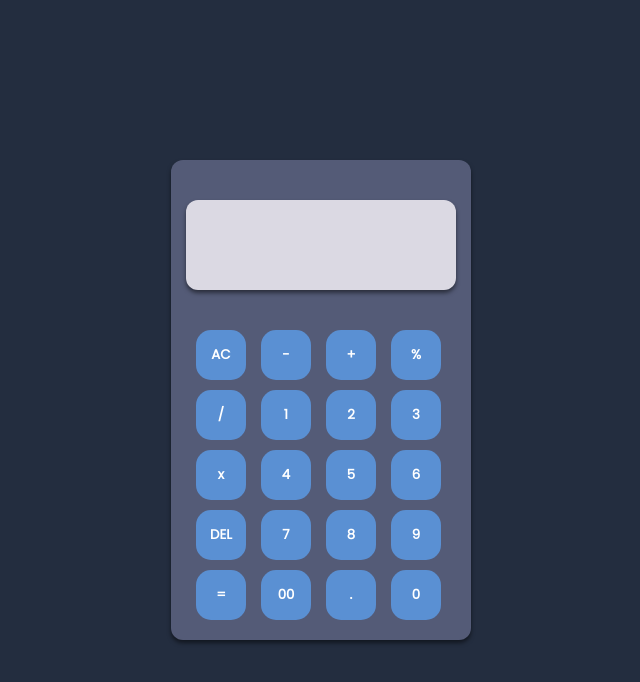
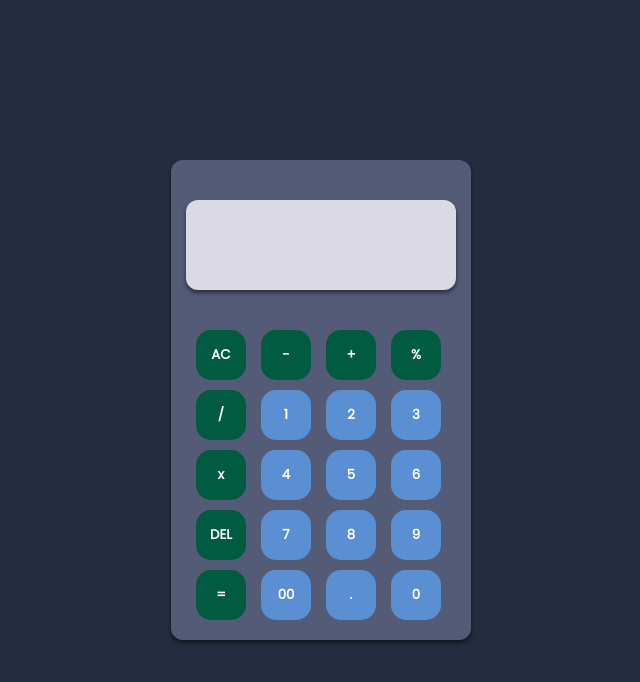
Before and after one commit to RidwanXyZ/Calculator, a plain HTML site: page index.html in a window 1280 px wide. Shown: the whole page, without its empty margins (319-959 px from the left). Drawn offline with Linux system fonts and the light colour scheme.

Commit message:
Update index.html

```diff
--- a/index.html
+++ b/index.html
@@ -13,27 +13,27 @@
         </div>
         <div class="buttons">
             <!-- baris 1 -->
-            <button data-value="AC">AC</button>
-            <button data-value="-">-</button>
-            <button data-value="+">+</button>
-            <button data-value="%">%</button>
+            <button class="operator" data-value="AC">AC</button>
+            <button class="operator" data-value="-">-</button>
+            <button class="operator" data-value="+">+</button>
+            <button class="operator" data-value="%">%</button>
             <!-- baris 2 -->
-            <button data-value="/">/</button>
+            <button class="operator" data-value="/">/</button>
             <button data-value="1">1</button>
             <button data-value="2">2</button>
             <button data-value="3">3</button>
             <!-- baris 3 -->
-            <button data-value="*">x</button>
+            <button class="operator" data-value="*">x</button>
             <button data-value="4">4</button>
             <button data-value="5">5</button>
             <button data-value="6">6</button>
             <!-- baris 4 -->
-            <button data-value="DEL">DEL</button>
+            <button class="operator" data-value="DEL">DEL</button>
             <button data-value="7">7</button>
             <button data-value="8">8</button>
             <button data-value="9">9</button>
             <!-- baris 5 -->
-            <button data-value="=">=</button>
+            <button class="operator" data-value="=">=</button>
             <button data-value="00">00</button>
             <button data-value=".">.</button>
             <button data-value="0">0</button>
```
